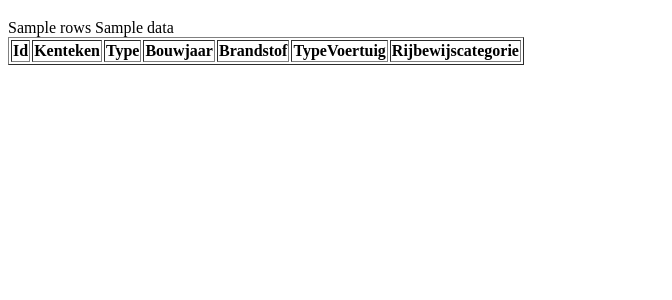
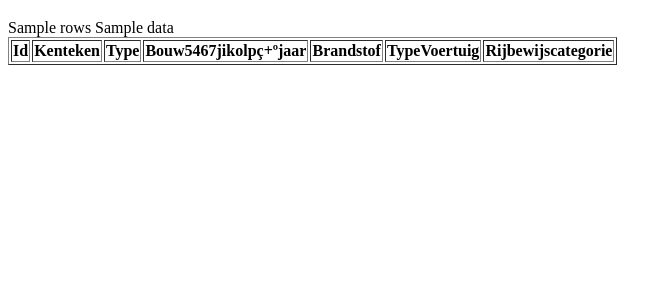
Before and after one commit to Amine-Azzamouri/BE-P4opdracht-04-334491, a PHP site: template app/views/persoon1/persoon1.php in a window 1280 px wide. Shown: the top 300 px of the page, without its empty margins (0-672 px from the left). Run offline with PHP 8.4, Linux system fonts and the light colour scheme; the template is opened without the code that fills it: most values are stand-ins (such as "Sample title", 1, 10 or a date in 2020); lists and menus that the app fills with data are empty.

Commit message:
commit 8

```diff
--- a/app/views/persoon1/persoon1.php
+++ b/app/views/persoon1/persoon1.php
@@ -15,7 +15,7 @@
             <th>Id</th>
             <th>Kenteken</th>
             <th>Type</th>
-            <th>Bouwjaar</th>
+            <th>Bouw5467jikolpç+ºjaar</th>
             <th>Brandstof</th>
             <th>TypeVoertuig</th>
             <th>Rijbewijscategorie</th>
```
